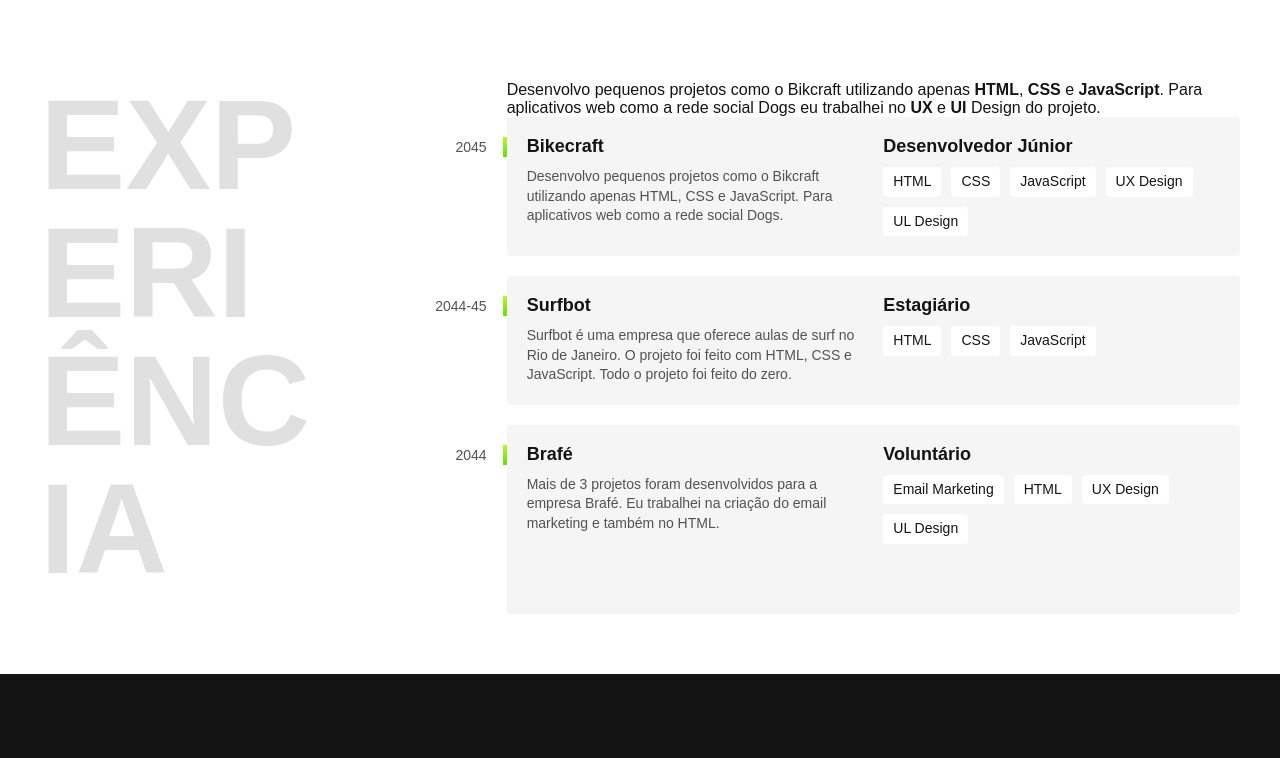
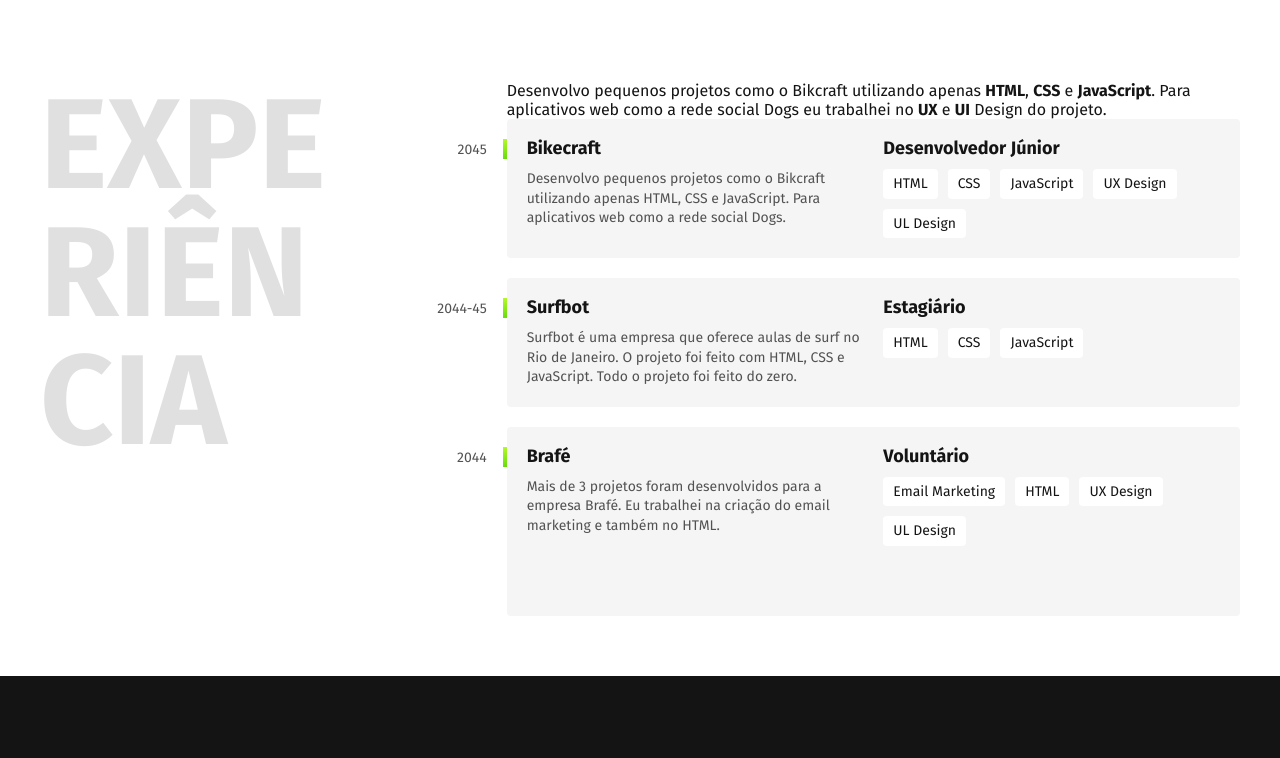
Before and after one commit to daniel0052/Projeto-Origamid, a plain HTML site: page index.html in a window 1280 px wide. Shown: the part 682-1440 px from the top of the page. Drawn offline with Linux system fonts and the light colour scheme.

Commit message:
Google fonts

```diff
--- a/index.html
+++ b/index.html
@@ -10,6 +10,10 @@
   <!-- CSS -->
   <link rel="stylesheet" href="./css/style.min.css">
 
+  <!-- Font -->
+  <link rel="preconnect" href="https://fonts.googleapis.com">
+  <link rel="preconnect" href="https://fonts.gstatic.com" crossorigin>
+  <link href="https://fonts.googleapis.com/css2?family=Fira+Sans:ital,wght@0,100;0,200;0,300;0,400;0,500;0,600;0,700;0,800;0,900;1,100;1,200;1,300;1,400;1,500;1,600;1,700;1,800;1,900&display=swap" rel="stylesheet">
 </head>
 <body>
 
```
